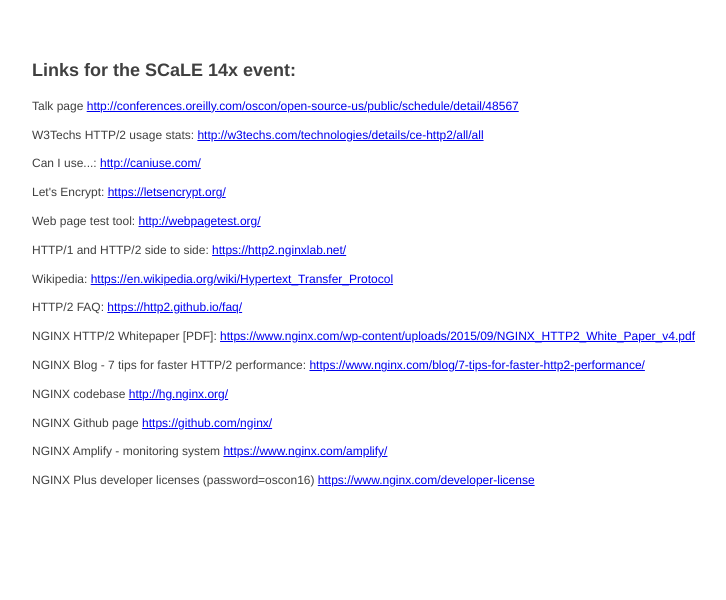
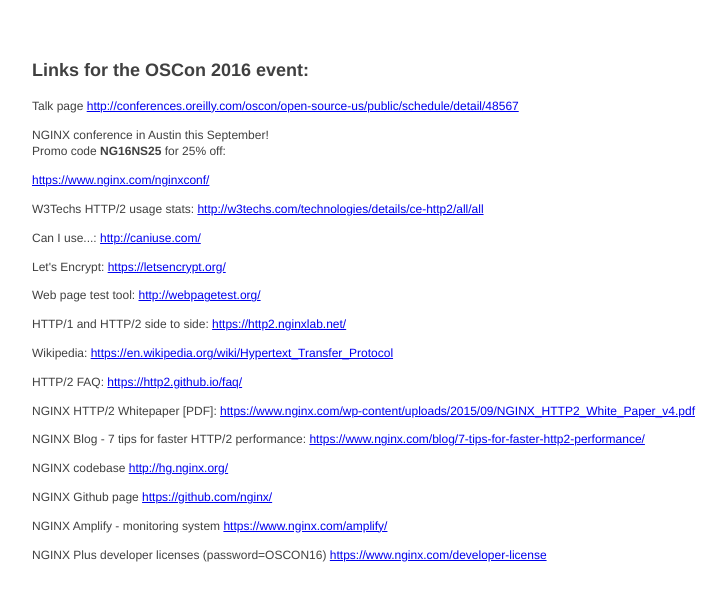
Before and after one commit to nshadrin/shadrin.org, a plain HTML site: page talks/2016-05-18-oscon/index.html in a window 1280 px wide. Shown: the whole page, without its empty margins (176-902 px from the left). Drawn offline with Linux system fonts and the light colour scheme.

Commit message:
Added discount code for nginx.conf event

```diff
--- a/talks/2016-05-18-oscon/index.html
+++ b/talks/2016-05-18-oscon/index.html
@@ -8,13 +8,19 @@
 <body>
 <h1>&nbsp;</h1>
 <div class="ident">
-<h2>Links for the SCaLE 14x event:</h2>
+<h2>Links for the OSCon 2016 event:</h2>
 
 <p>Talk page
 <a href="http://conferences.oreilly.com/oscon/open-source-us/public/schedule/detail/48567">
 http://conferences.oreilly.com/oscon/open-source-us/public/schedule/detail/48567
 </a>
 </p>
+
+<p>NGINX conference in Austin this September!<br/>
+Promo code <b>NG16NS25</b> for 25% off:</p>
+<a href="https://www.nginx.com/nginxconf/">
+https://www.nginx.com/nginxconf/
+</a>
 
 <p>W3Techs HTTP/2 usage stats:
 <a href="http://w3techs.com/technologies/details/ce-http2/all/all">
@@ -90,7 +96,7 @@ https://www.nginx.com/amplify/
 </p>
 
 
- <p>NGINX Plus developer licenses (password=oscon16)
+ <p>NGINX Plus developer licenses (password=OSCON16)
 <a href="https://www.nginx.com/developer-license">
 https://www.nginx.com/developer-license
 </a>
```
